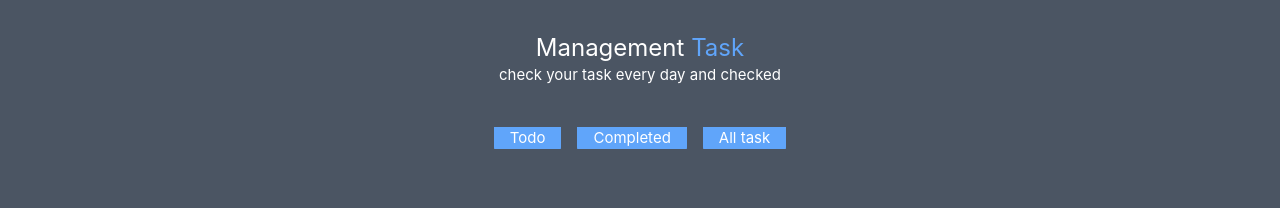
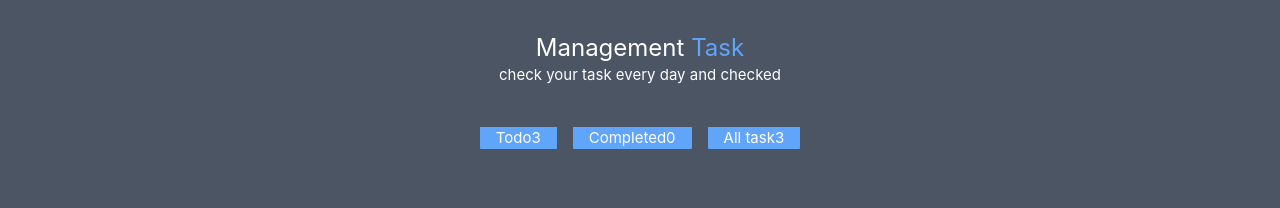
Before and after one commit to changzhenlin/todolist, a Vue app: page / in a window 1280 px wide. Shown: the top 208 px of the page. Built offline with nearby package versions, Linux system fonts and the light colour scheme.

Commit message:
增加数量显示

```diff
--- a/src/App.vue
+++ b/src/App.vue
@@ -67,9 +67,11 @@
       localStorage.setItem("itemList",JSON.stringify(itemListAll.value))
     }
     const curPage = ref('todo')
-
     const testClass = ref('bg-blue-400')
     const defaultcss = ref('bg-blue-100')
+    let todocount = allTask.value.filter(item => item.undo === true).length
+    let compledcount = allTask.value.filter(item => item.undo === false).length
+    let allcount = allTask.value.length
     watch(curPage, (val) => {
       if (val === 'todo') {
         testClass.value = 'bg-blue-400'
@@ -88,9 +90,9 @@
     <p class="text-white text-md">check your task every day and checked</p>
     <div class="mt-10 overflow-hidden">
       <ul class="list-disc">
-        <li :class="curPage === 'todo' ? testClass : defaultcss" class="inline text-white rounded-lg px-4 py-2 m-2" @click="viewTodo">Todo</li>
-        <li :class="curPage === 'completed' ? testClass : defaultcss" class="bg-blue-400 inline text-white rounded-lg px-4 py-2 m-2" @click="viewCompleted">Completed</li>
-        <li :class="curPage === 'all' ? testClass : defaultcss" class="bg-blue-400 inline text-white rounded-lg px-4 py-2 m-2" @click="viewAll">All task</li>
+        <li :class="curPage === 'todo' ? testClass : defaultcss" class="inline text-white rounded-lg px-4 py-2 m-2" @click="viewTodo">Todo{{ todocount }}</li>
+        <li :class="curPage === 'completed' ? testClass : defaultcss" class="bg-blue-400 inline text-white rounded-lg px-4 py-2 m-2" @click="viewCompleted">Completed{{ compledcount }}</li>
+        <li :class="curPage === 'all' ? testClass : defaultcss" class="bg-blue-400 inline text-white rounded-lg px-4 py-2 m-2" @click="viewAll">All task{{ allcount }}</li>
       </ul>
       <!-- <button class="bg-blue-400 text-white rounded-lg px-4 py-2 m-2 whitespace-nowrap" @click="viewTodo">Todo</button>
       <button class="bg-blue-400 text-white rounded-lg px-4 py-2 m-2 whitespace-nowrap" @click="viewCompleted">Completed</button>
```
